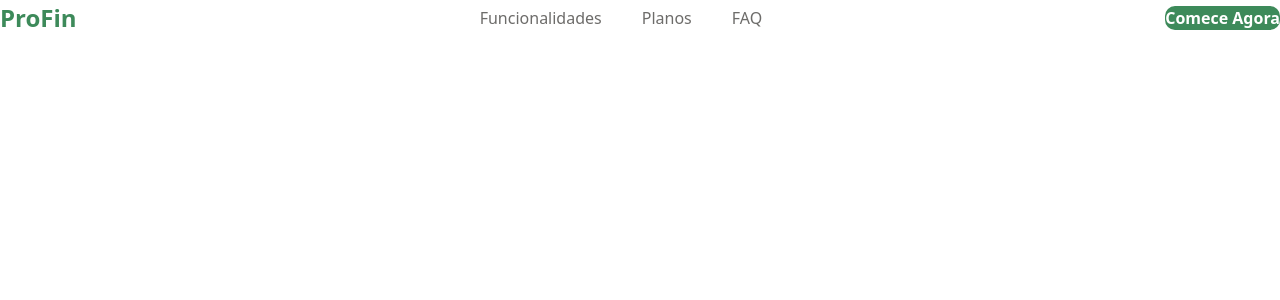
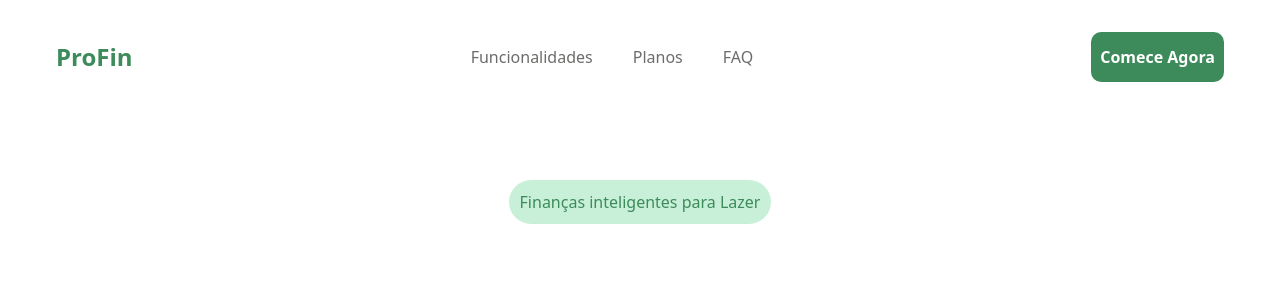
Before and after one commit to Gui250/ProFin, a Next.js app: page / in a window 1280 px wide. Shown: the top 300 px of the page. Built offline with nearby package versions, Linux system fonts and the light colour scheme.

Commit message:
fazendo animação do widget finanças para lazer

```diff
--- a/app/globals.css
+++ b/app/globals.css
@@ -1,7 +1,10 @@
 @import "tailwindcss";
 
-* {
-  padding: 0px;
-  margin: 0px;
-  box-sizing: border-box;
+@keyframes shine {
+  0% {
+    left: -60%;
+  }
+  100% {
+    left: 130%;
+  }
 }
--- a/app/page.tsx
+++ b/app/page.tsx
@@ -1,9 +1,11 @@
 import Header from "@/components/Header/Header";
+import Hero from "@/components/Hero/Hero";
 
 export default function Home() {
   return (
     <>
       <Header />
+      <Hero />
     </>
   );
 }
--- /dev/null
+++ b/components/Hero/Hero.tsx
@@ -0,0 +1,13 @@
+export default function Hero() {
+  return (
+    <section className="flex justify-center mt-[4.125rem]">
+      <div className="relative overflow-hidden text-[1rem] text-[#3D8A5A] bg-[#C8F0D8] w-[16.375rem] h-[2.75rem] rounded rounded-full flex items-center justify-center">
+        <span
+          className="absolute top-0 h-full w-1/4 bg-gradient-to-r from-transparent via-white/60 to-transparent skew-x-[-20deg]"
+          style={{ animation: "shine 2.5s ease-in-out infinite" }}
+        />
+        Finanças inteligentes para Lazer
+      </div>
+    </section>
+  );
+}
```
